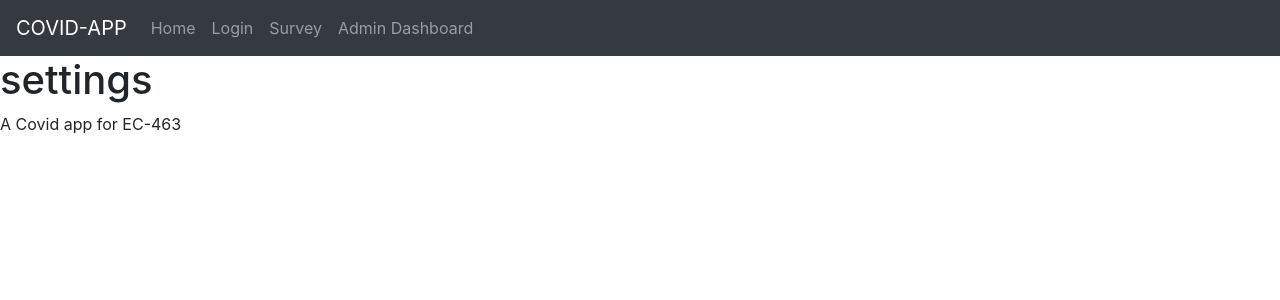
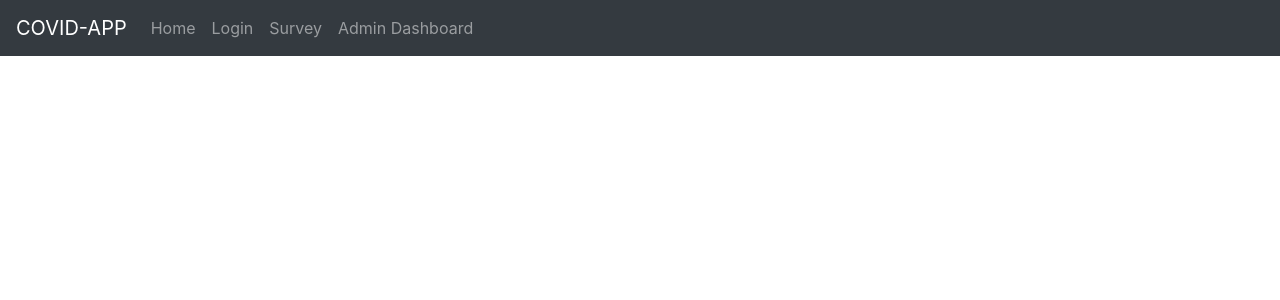
Before and after one commit to thehanriver/COVID-Symptoms-Site, a React (Create React App) app: page /Settings in a window 1280 px wide. Shown: the top 300 px of the page. Built offline with nearby package versions, Linux system fonts and the light colour scheme.

Commit message:
Add files via upload

```diff
--- a/src/Routes.js
+++ b/src/Routes.js
@@ -3,9 +3,9 @@ import { Router, Route, Switch } from "react-router-dom";
 import history from './Components/History';
 import Login from "./Pages/Login";
 import Home from "./Pages/Home";
-import Settings from "./Pages/Settings";
+import Survey from "./Pages/Survey";
 import AdminDash from "./Pages/AdminDash";
-import Survey from "./Pages/Survey";
+
 export default class Routes extends Component {
 	render() {
 		return (
@@ -14,9 +14,8 @@ export default class Routes extends Component {
 				<Route exact path = '/' component ={Home} />
 				<Route path ="/Home" component ={Home}/>
 				<Route path ="/Login" component ={Login}/>
-				<Route path ="/Settings" component = {Settings}/>
-				<Route path ="/AdminDash" component = {AdminDash}/>
-				<Route path = "/Survey" component = {Survey}/>
+				<Route path ="/Survey" component ={Survey}/>
+				<Route path ="/AdminDash" component ={AdminDash}/>
 			</Switch>
 			</Router>
 
```
